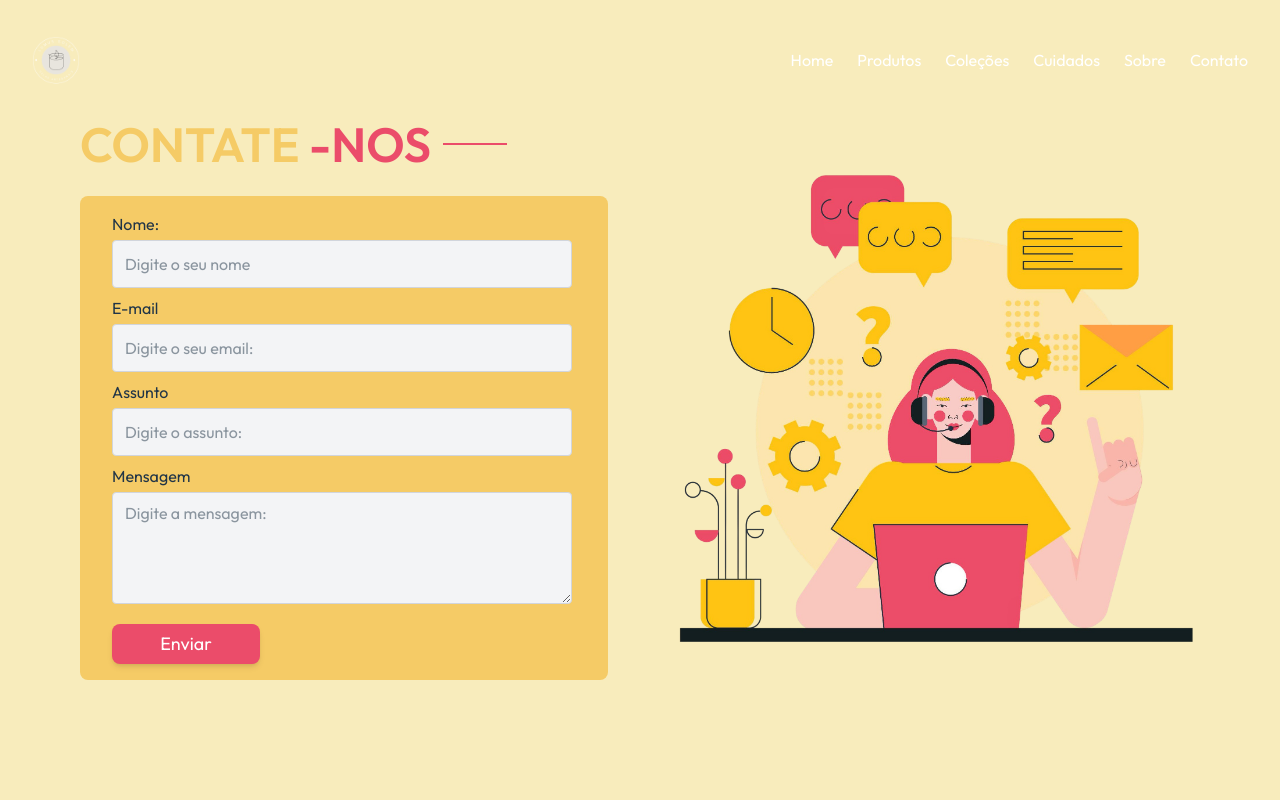
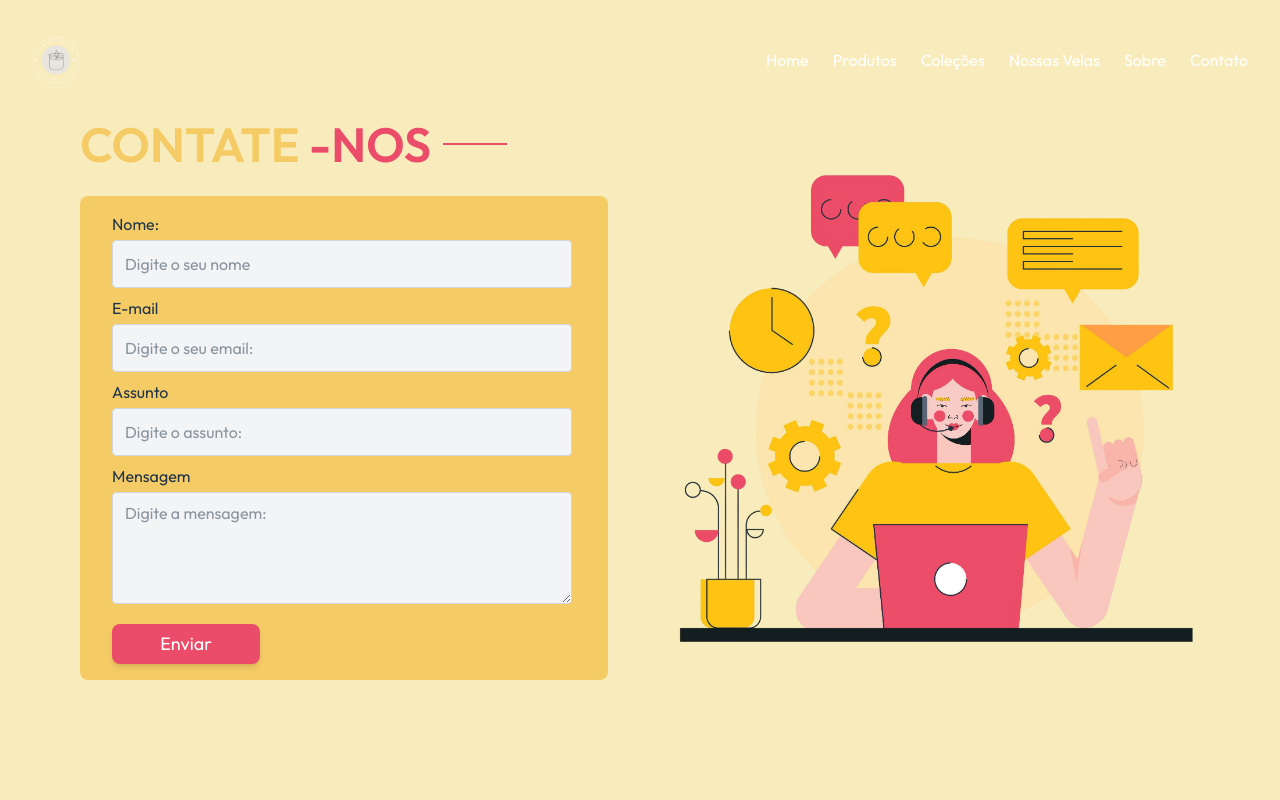
Before and after one commit to acaf02/lumus-solem, a React (Vite) app: page /contact in a window 1280 px wide. Shown: the top 800 px of the page. Built offline with nearby package versions, Linux system fonts and the light colour scheme.

Commit message:
refactor: change the name of page and its redirection

```diff
--- a/src/components/Navigation.jsx
+++ b/src/components/Navigation.jsx
@@ -35,11 +35,11 @@ const Navigation = () => {
         <a href="/product">
           <li className="text-white cursor-pointer">Produtos</li>
         </a>
-        <a href="/colletion">
+        <a href="/collection">
           <li className="text-white cursor-pointer">Coleções</li>
         </a>
-        <a href="/care">
-          <li className="text-white cursor-pointer">Cuidados</li>
+        <a href="/ourCandles">
+          <li className="text-white cursor-pointer">Nossas Velas</li>
         </a>
         <a href="/about">
           <li className="text-white cursor-pointer">
```
